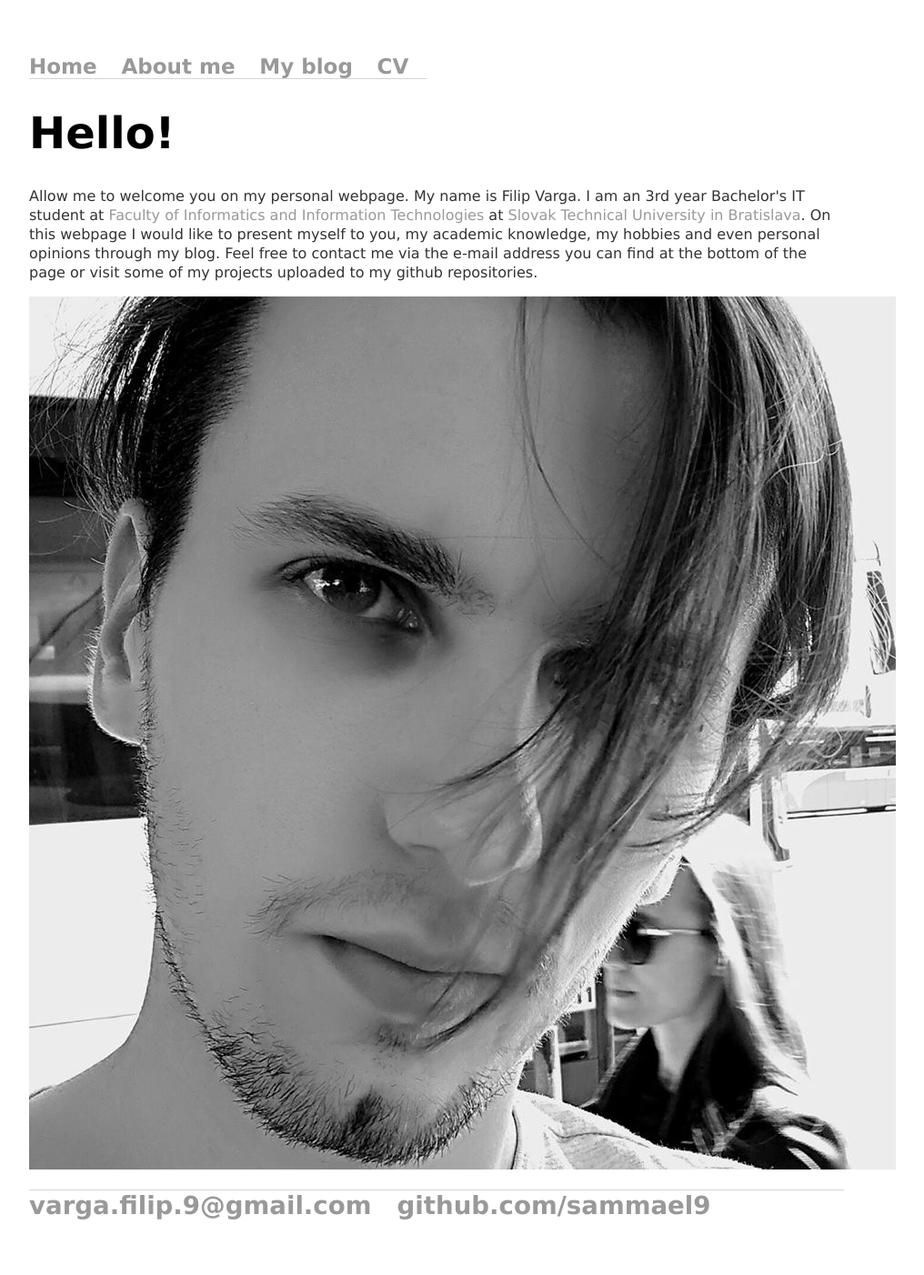
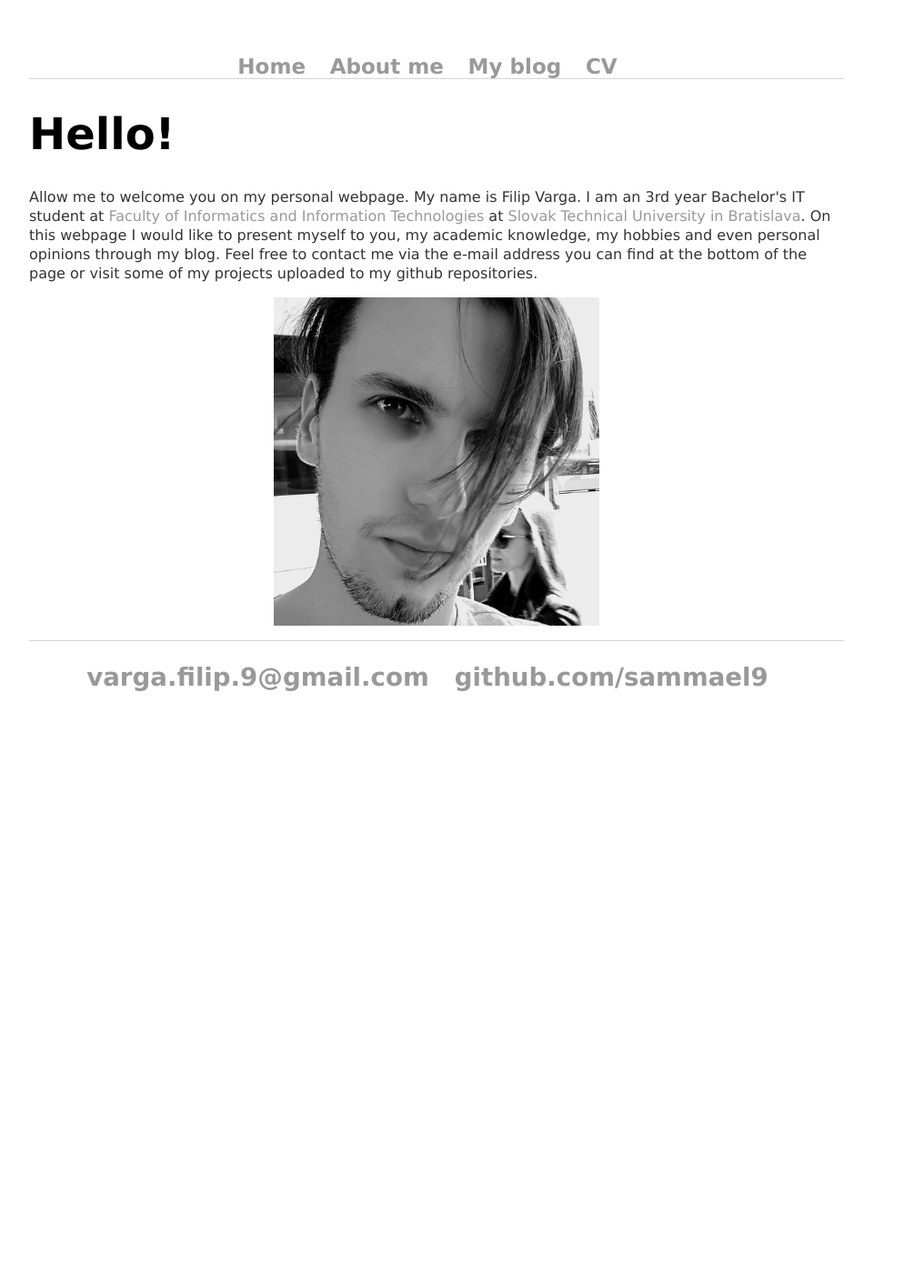
Before and after one commit to sammael9/sammael9.github.io, a Jekyll site: the page built from index.html, in a window 1280 px wide. Shown: the whole page at 91% size, without its empty margins (160-1176 px from the left). Built offline with Jekyll 4.4.1, drawn with Linux system fonts in a browser that asks for light colours; after the commit the page ends 900 px from its top, so only the background shows below that.

Commit message:
Update main.css

```diff
--- a/css/main.css
+++ b/css/main.css
@@ -1,6 +1,12 @@
 body {
     margin: 60px auto;
     width: 70%;
+}
+img {
+    display: block;
+    margin-left: auto;
+    margin-right: auto;
+    width: 40%;
 }
 footer ul {
     font-family:'Lucida Sans Unicode', 'Lucida Grande', 'Sans-Serif';
@@ -8,7 +14,7 @@ footer ul {
     list-style: none;
     font-weight: bold;
     font-size: 1.2em;
-    display: inline;
+    text-align:center;
 }
 nav ul {
     font-family:'Lucida Sans Unicode', 'Lucida Grande', 'Sans-Serif';
@@ -17,7 +23,7 @@ nav ul {
     font-weight: bold;
     font-size: 1.2em;
     border-bottom: 1px solid #d5d5d5;
-    display: inline;
+    text-align:center;
 }
 nav ul li, footer ul li {
     font-family:'Lucida Sans Unicode', 'Lucida Grande', 'Sans-Serif';
```
